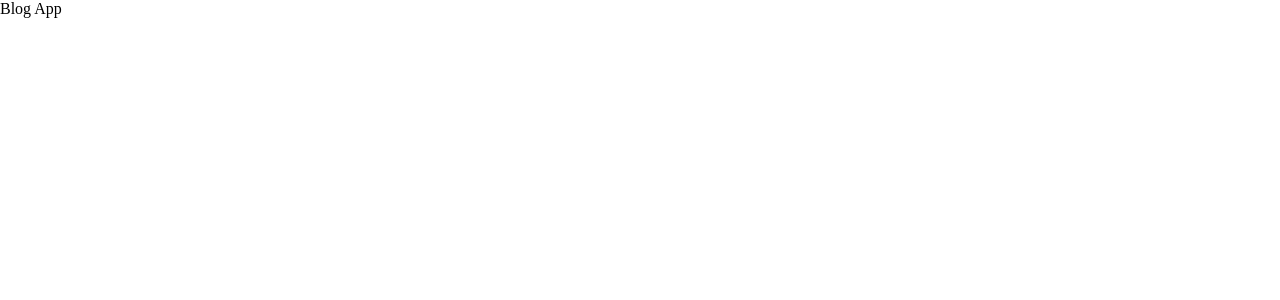
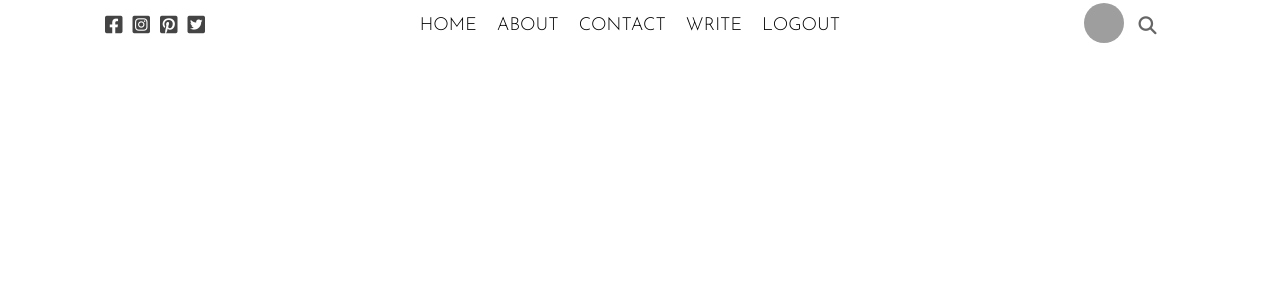
Before and after one commit to sajadsj/blog_front, a React (Create React App) app: page / in a window 1280 px wide. Shown: the top 300 px of the page. Built offline with nearby package versions, Linux system fonts and the light colour scheme; grey boxes are pictures that could not be loaded.

Commit message:
topbar front

```diff
--- a/package.json
+++ b/package.json
@@ -8,6 +8,7 @@
     "@testing-library/user-event": "^13.5.0",
     "react": "^17.0.2",
     "react-dom": "^17.0.2",
+    "react-router-dom": "^6.2.2",
     "react-scripts": "5.0.0",
     "web-vitals": "^2.1.4"
   },
--- a/public/index.html
+++ b/public/index.html
@@ -16,9 +16,11 @@
       color: inherit;
     }
   </style>
-  <link rel="stylesheet" href="https://cdnjs.cloudflare.com/ajax/libs/font-awesome/5.15.3/css/all.min.css"
-    integrity="sha512-iBBXm8fW90+nuLcSKlbmrPcLa0OT92xO1BIsZ+ywDWZCvqsWgccV3gFoRBv0z+8dLJgyAHIhR35VZc2oM/gI1w=="
-    crossorigin="anonymous" />
+
+<link rel="stylesheet" href="https://cdnjs.cloudflare.com/ajax/libs/font-awesome/6.1.1/css/all.min.css"
+integrity="sha512-KfkfwYDsLkIlwQp6LFnl8zNdLGxu9YAA1QvwINks4PhcElQSvqcyVLLD9aMhXd13uQjoXtEKNosOWaZqXgel0g=="
+crossorigin="anonymous" referrerpolicy="no-referrer" />
+
   <link
     href="https://fonts.googleapis.com/css2?family=Josefin+Sans:wght@100;200;300;400;500;600;700&family=Lora:ital@0;1&family=Varela&family=Varela+Round&display=swap"
     rel="stylesheet" />
--- a/src/App.js
+++ /dev/null
@@ -1,11 +0,0 @@
-
-
-function App() {
-  return (
-    <div className="App">
-      Blog App
-    </div>
-  );
-}
-
-export default App;
--- /dev/null
+++ b/src/App.jsx
@@ -0,0 +1,38 @@
+import Topbar from "./components/topbar/Topbar";
+// import Homepage from "./pages/homepage/Homepage";
+// import Login from "./pages/login/Login";
+// import Register from "./pages/register/Register";
+// import Settings from "./pages/settings/Settings";
+// import Single from "./pages/single/Single";
+// import Write from "./pages/write/Write";
+import { BrowserRouter as Router, Switch, Route } from "react-router-dom";
+
+function App() {
+  const currentUser = true;
+  return (
+    <Router>
+      <Topbar />
+      {/* <Switch>
+        <Route exact path="/">
+          <Homepage />
+        </Route>
+        <Route path="/posts">
+          <Homepage />
+        </Route>
+        <Route path="/register">
+          {currentUser ? <Homepage /> : <Register />}
+        </Route>
+        <Route path="/login">{currentUser ? <Homepage /> : <Login />}</Route>
+        <Route path="/post/:id">
+          <Single />
+        </Route>
+        <Route path="/write">{currentUser ? <Write /> : <Login />}</Route>
+        <Route path="/settings">
+          {currentUser ? <Settings /> : <Login />}
+        </Route>
+      </Switch> */}
+    </Router>
+  );
+}
+
+export default App;
--- /dev/null
+++ b/src/components/topbar/Topbar.jsx
@@ -0,0 +1,58 @@
+import { Link } from "react-router-dom";
+import "./topbar.css";
+
+export default function Topbar() {
+  const user = true;
+  return (
+    <div className="top">
+      <div className="topLeft">
+        <i className="topIcon fab fa-facebook-square"></i>
+        <i className="topIcon fab fa-instagram-square"></i>
+        <i className="topIcon fab fa-pinterest-square"></i>
+        <i className="topIcon fab fa-twitter-square"></i>
+      </div>
+      <div className="topCenter">
+        <ul className="topList">
+          <li className="topListItem">
+            <Link className="link" to="/">
+              HOME
+            </Link>
+          </li>
+          <li className="topListItem">ABOUT</li>
+          <li className="topListItem">CONTACT</li>
+          <li className="topListItem">
+            <Link className="link" to="/write">
+              WRITE
+            </Link>
+          </li>
+          {user && <li className="topListItem">LOGOUT</li>}
+        </ul>
+      </div>
+      <div className="topRight">
+        {user ? (
+          <Link className="link" to="/settings">
+            <img
+              className="topImg"
+              src="https://images.pexels.com/photos/1858175/pexels-photo-1858175.jpeg?auto=compress&cs=tinysrgb&dpr=2&w=500"
+              alt=""
+            />
+          </Link>
+        ) : (
+          <ul className="topList">
+            <li className="topListItem">
+              <Link className="link" to="/login">
+                LOGIN
+              </Link>
+            </li>
+            <li className="topListItem">
+              <Link className="link" to="/register">
+                REGISTER
+              </Link>
+            </li>
+          </ul>
+        )}
+        <i className="topSearchIcon fas fa-search"></i>
+      </div>
+    </div>
+  );
+}
--- /dev/null
+++ b/src/components/topbar/topbar.css
@@ -0,0 +1,64 @@
+.top {
+  width: 100%;
+  height: 50px;
+  background-color: white;
+  position: sticky;
+  top: 0;
+  display: flex;
+  align-items: center;
+  z-index: 999;
+  font-family: "Josefin Sans", sans-serif;
+}
+
+.topLeft,
+.topRight {
+  flex: 3;
+  display: flex;
+  align-items: center;
+  justify-content: center;
+}
+
+.topIcon {
+  font-size: 20px;
+  margin-right: 10px;
+  color: #444;
+  cursor: pointer;
+}
+
+.topCenter {
+  flex: 6;
+}
+
+.topList {
+  display: flex;
+  justify-content: center;
+  margin: 0;
+  padding: 0;
+  list-style: none;
+}
+
+.topListItem {
+  margin-right: 20px;
+  font-size: 18px;
+  font-weight: 300;
+  cursor: pointer;
+}
+
+.topListItem:hover{
+    color: gray;
+}
+
+.topImg {
+  width: 40px;
+  height: 40px;
+  border-radius: 50%;
+  object-fit: cover;
+  margin-right: 15px;
+  cursor: pointer;
+}
+
+.topSearchIcon {
+  font-size: 18px;
+  color: #666;
+  cursor: pointer;
+}
--- a/src/index.js
+++ b/src/index.js
@@ -1,8 +1,6 @@
 import React from 'react';
 import ReactDOM from 'react-dom';
-
 import App from './App';
-
 
 ReactDOM.render(
   <React.StrictMode>
```
Also changed, not shown: 1 other file (tests, documents, lock files or other folders).
